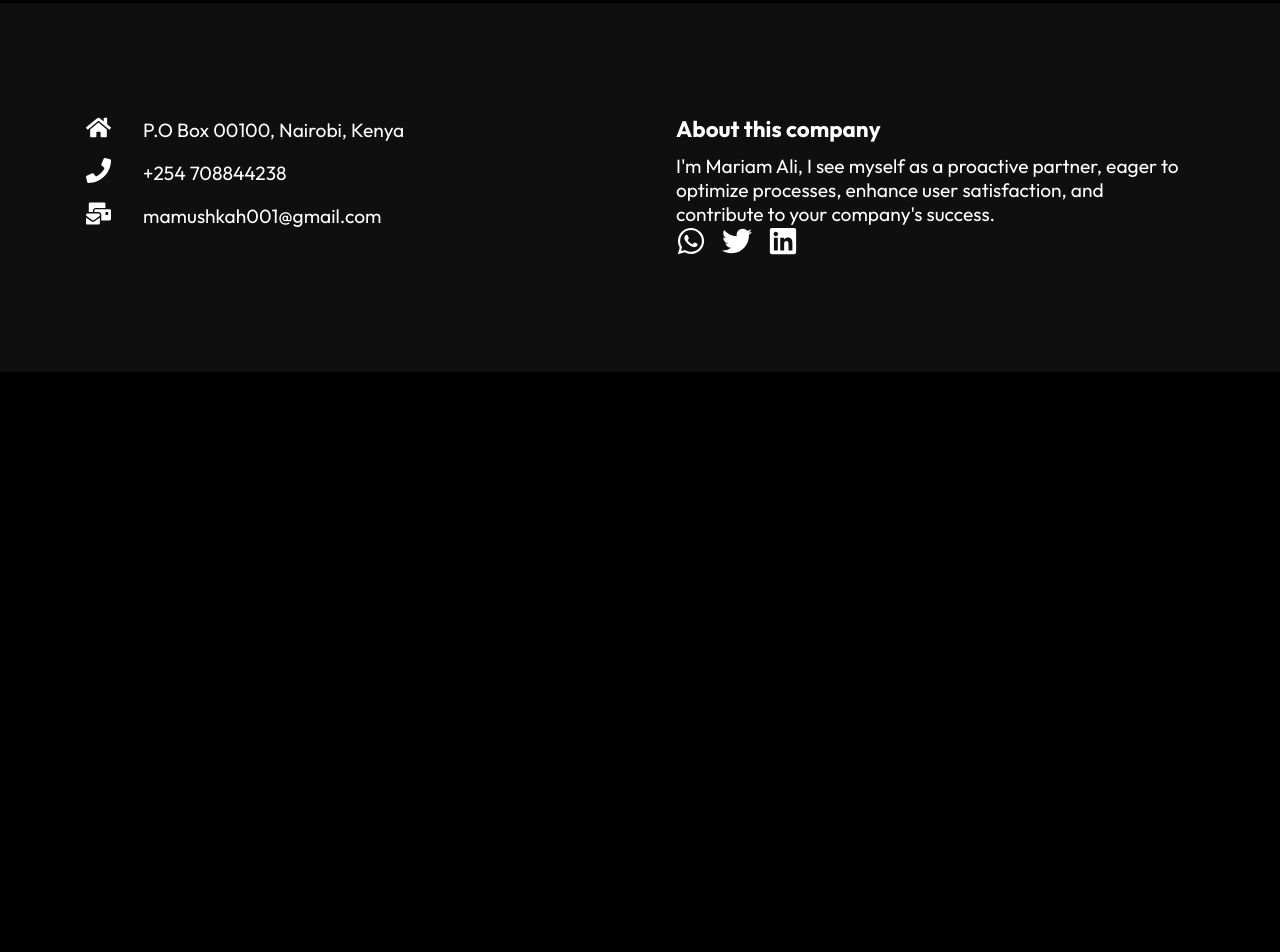
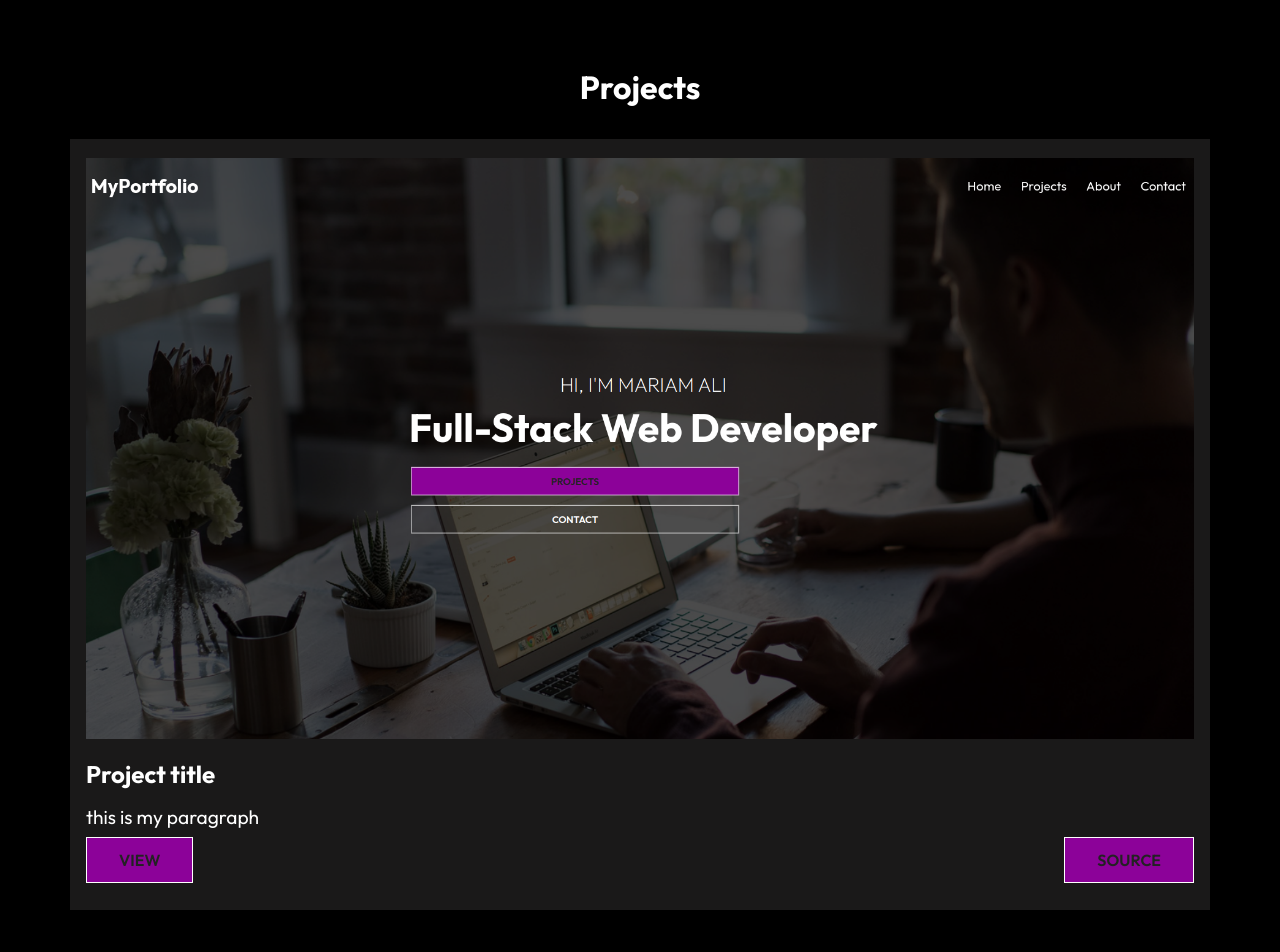
Before and after one commit to Mariamaliomari/my-siteportfolio, a React (Create React App) app: page /projects in a window 1280 px wide. Shown: the part 1300-2252 px from the top of the page. Before the commit the page ends 1672 px from the top, so only its background shows below. Built offline with nearby package versions, Linux system fonts and the light colour scheme.

Commit message:
add projects

```diff
--- a/src/components/ProjectCard.js
+++ b/src/components/ProjectCard.js
@@ -1,8 +1,27 @@
 import React from 'react'
+import "./ProjectCardStyles.css"
+import portfolio1 from "../assets/portfolio.png"
+import { NavLink } from 'react-router-dom'
 
 const ProjectCard = () => {
   return (
-    <div>ProjectCard</div>
+    <div className='work-container'>
+      <h1 className='project-heading'>Projects</h1>
+      <div className='project-container'>
+        <div className='project-card'>
+          <img  src= {portfolio1} alt="img"></img>
+          <h2 className='project-title'> Project title</h2>
+          <div className='project-details'>
+            <p>this is my paragraph</p>
+            <div className='pro-btns'>
+              <NavLink to ="url.com" className ="btn"> View</NavLink>
+              <NavLink to ="url.com" className ="btn"> Source</NavLink>
+
+            </div>
+          </div>
+        </div>
+      </div>
+    </div>
   )
 }
 
--- a/src/components/ProjectCardStyles.css
+++ b/src/components/ProjectCardStyles.css
@@ -0,0 +1,55 @@
+.project-heading{
+    text-align: center;
+    padding: 4rem 0 2rem 0;
+
+
+}
+.project-container{
+    max-width: 1140px;
+    margin: auto;
+    display: grid;
+    grid-template-columns: 3, 1fr;
+    gap: 40;
+    padding-bottom: 5rem;
+}
+
+.project-card{
+   background: #1a1919;
+   padding: 1.2rem 1rem;
+
+}
+.project-card img{
+    width: 100%;
+
+}
+.project-title{
+    color: #fff;
+    padding: 1rem 0;
+
+}
+.project.details p{
+    padding-bottom: 1rem;
+    font-size: 1.1rem;
+    text-align: justify;
+}
+.pro-btns{
+    display: flex;
+    justify-content: space-between;
+    padding: 0.5rem 0;
+}
+
+.pro-btns .btns{
+    padding: 0.5rem 1rem;
+
+}
+
+@media screen and (max-width:740px){
+
+    .project-container{
+        max-width: 70%;
+        margin: auto;
+
+        grid-template-columns: 1fr;
+    }
+
+}
--- a/src/components/ServiceStyles.css
+++ b/src/components/ServiceStyles.css
@@ -19,10 +19,12 @@
 .card:hover{
     background-color: #222121;
 
+
 }
 .card h1{
     font-size:2.4rem;
     padding: 1rem;
+    font-weight: 600;
  }
  .card p{
 
@@ -34,6 +36,12 @@
     width: 30%;
     margin: 1.5rem auto;
     display: block;
+
+ }
+ .card.btn{
+    width: 70%;
+    display: block;
+    margin: 1rem auto;
 
  }
 
--- a/src/routes/Projects.js
+++ b/src/routes/Projects.js
@@ -3,6 +3,7 @@ import Navbar from '../components/Navbar'
 import Footer from '../components/Footer'
 import HeroSection from '../components/HeroSection'
 import Service from '../components/Service'
+import ProjectCard from '../components/ProjectCard'
 
 const Projects = () => {
   return (
@@ -10,6 +11,7 @@ const Projects = () => {
      <Navbar/>
     <HeroSection heading="MY PROJECTS" text= "Here are some of the projects I've had the privilege to work on:"/>
     <Service/>
+    <ProjectCard/>
     <Footer/>
     </>
   )
```
Also changed, not shown: src/assets/portfolio.png (added), src/components/Work.js (added), src/components/WorkCardDetails.js (added).
